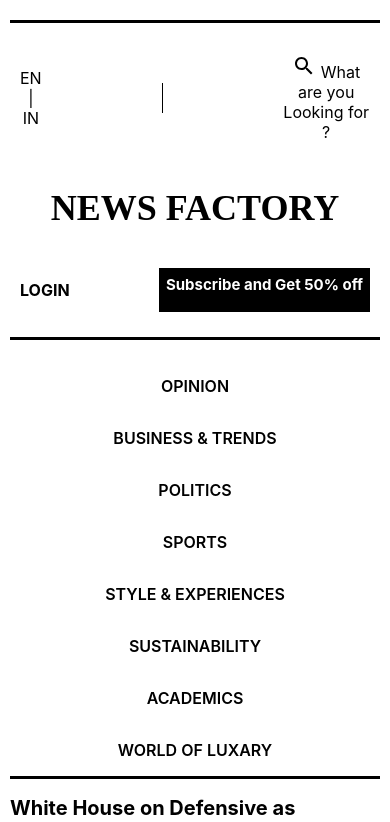
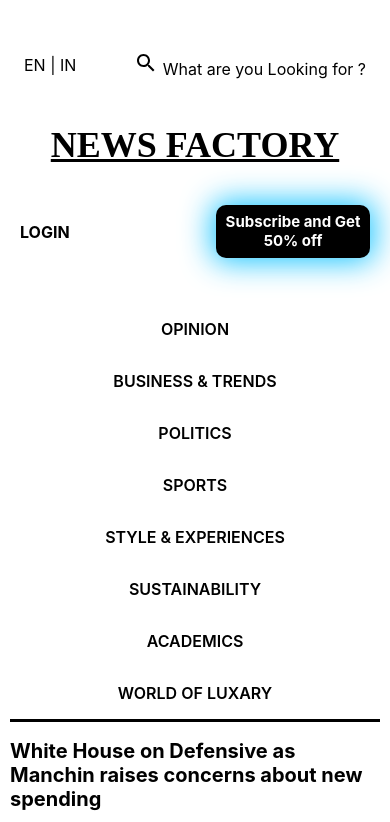
Before and after one commit to manikumar-ableaura/Newspaper, a React (Create React App) app: page / in a window 390 px wide. Shown: the top 822 px of the page. Built offline with nearby package versions, Linux system fonts and the light colour scheme.

Commit message:
Final chnage of today

```diff
--- a/src/App.css
+++ b/src/App.css
@@ -34,4 +34,5 @@ body {
     flex-direction: column;
     gap: 20px;
   }
+
 }
--- a/src/components/Header.css
+++ b/src/components/Header.css
@@ -30,6 +30,8 @@
     height: 30px;
     padding: 7px;
     cursor: pointer;
+    box-shadow: 0px 0px 30px 4px rgba(0, 191, 255, 0.9);
+    transition: box-shadow 0.3s ease-in-out, transform 0.2s ease-in-out;
 }
 
 .right-bit p {
@@ -94,94 +96,120 @@
 
 @media (max-width: 768px) {
     .split-text {
-        flex-direction: row; /* Stack the elements vertically */
-        gap: 75px;
+        flex-direction: row;
+        gap: 9px;
     }
 
     .left,
     .right {
-        padding: 5px 0; /* Adjust padding */
-        text-align: center; /* Center the text */
+        padding: 5px 0;
+        text-align: center;
     }
 
     .divider {
-        height: 30px; /* Adjust divider height for smaller screens */
-        margin: 0 45px; /* Reduce margin */
+        width: 0px;
     }
 
     .right-bit {
-        width: 100%; /* Make right-bit take full width */
-        gap: 10%; /* Increase the gap */
-        justify-content: center; /* Center content */
+        width: 100%;
+        gap: 10%;
+        justify-content: center;
+    }
+
+    .right-bit h3{
+        width: 50%;
+        text-align: center;
+        padding-bottom: 16px;
+        border-radius: 10px;
+        box-shadow: 0px 0px 30px 4px rgba(0, 191, 255, 0.9);
+        transition: box-shadow 0.3s ease-in-out, transform 0.2s ease-in-out;
     }
 
     .header {
-        flex-direction: column; /* Stack header items vertically */
-        text-align: center; /* Center align text in header */
+        flex-direction: column;
+        text-align: center;
         margin-top: 20px;
         padding: 10px;
     }
 
     .header h1 {
-        width: 100%; /* Full width for h1 */
+        width: 100%;
         padding-left: 0;
         text-align: center;
     }
 
     .header h3 {
-        width: 100%; /* Full width for h3 */
+        width: 100%;
     }
 
     .header h4 {
-        width: 100%; /* Full width for h4 */
-        font-size: 18px; /* Adjust font size */
+        width: 100%;
+        font-size: 18px;
     }
 
     .header p {
-        font-size: 12px; /* Adjust font size */
+        font-size: 12px;
     }
 
     .Main-layout {
-        flex-direction: column; /* Stack Main-layout items vertically */
-        height: auto; /* Adjust height */
+        border-top: 0px;
+        border-bottom: 0px;
+        flex-direction: column;
+        height: auto;
         margin: 20px 0;
         padding: 10px;
     }
 
     .Main-layout h1 {
-        font-size: 28px; /* Adjust font size */
+        font-size: 28px;
+        text-decoration: underline;
     }
 }
 
-/* -----------------------------------
-   Responsive Styles for Tablets
------------------------------------ */
-
 @media (max-width: 1024px) {
     .header h1 {
-        width: 30%; /* Adjust width for tablets */
+        width: 30%;
     }
 
     .header h4 {
-        width: 25%; /* Adjust width for tablets */
-        font-size: 18px; /* Adjust font size */
+        width: 25%;
+        font-size: 18px;
     }
 
     .header p {
-        font-size: 12px; /* Adjust font size for tablets */
+        font-size: 12px;
     }
 
+    .Main-layout {
+        border-top: 0px;
+        border-bottom: 0px;
+    }
+
+
     .Main-layout h1 {
-        font-size: 36px; /* Adjust font size for tablets */
+        font-size: 36px;
+        text-decoration: underline;
     }
 
     .right-bit {
         width: 100%;
-        justify-content: space-between; /* Adjust width for tablets */
+        justify-content: space-between;
+    }
+
+    .right-bit h3{
+        width: 40%;
+        text-align: center;
+        padding-bottom: 16px;
+        border-radius: 10px;
+        box-shadow: 0px 0px 30px 4px rgba(0, 191, 255, 0.9);
+        transition: box-shadow 0.3s ease-in-out, transform 0.2s ease-in-out;
     }
 
     .divider {
-        height: 30px; /* Adjust divider height */
-        margin: 0 45px; /* Adjust margin */
+        width: 0px;
+    }
+
+    .split-text {
+        gap: 9px;
     }
 }
```
